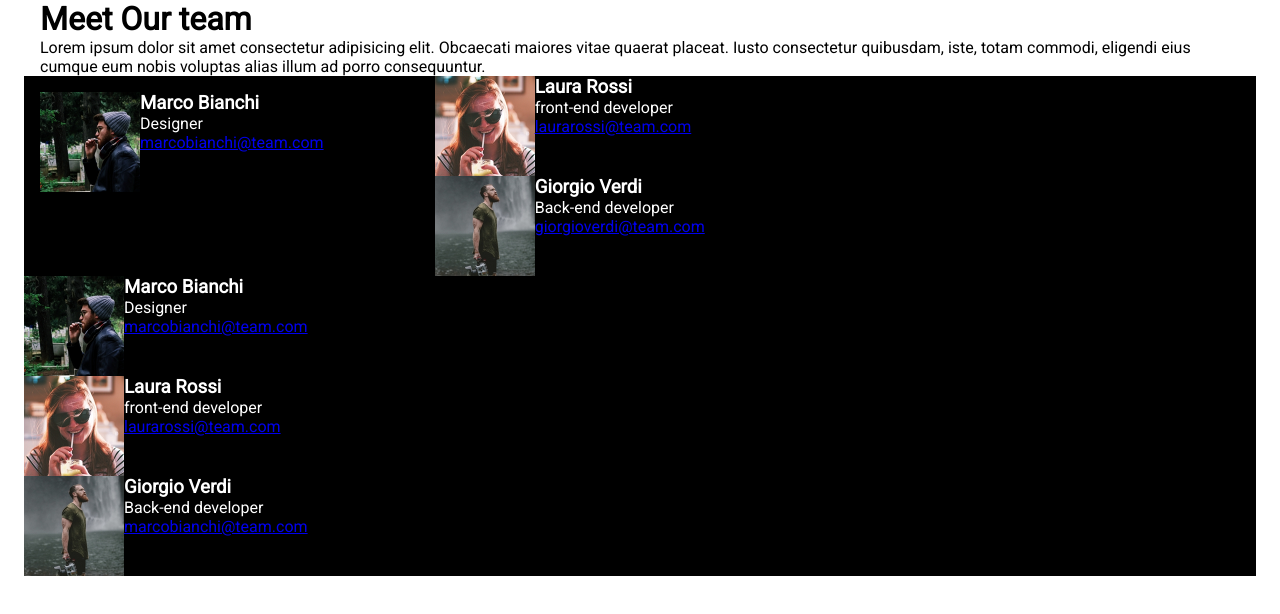
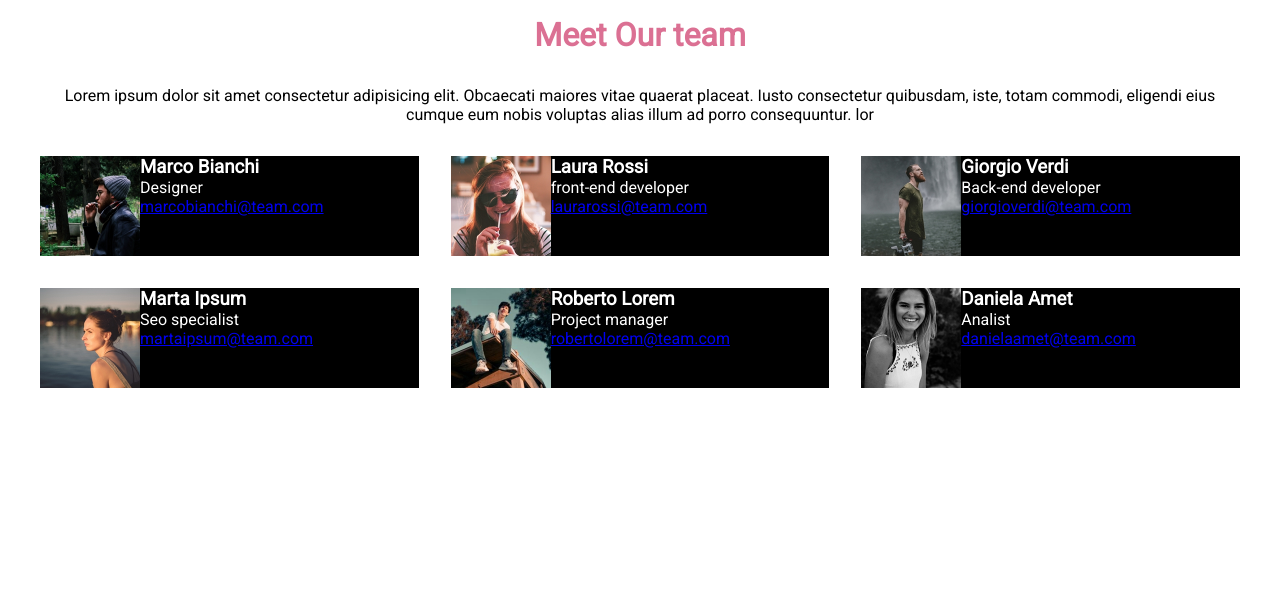
Before and after one commit to SabirHamza/html-css-float-cards, a plain HTML site: page index.html in a window 1280 px wide. Drawn offline with Linux system fonts and the light colour scheme.

Commit message:
work in progress

```diff
--- a/css/style.css
+++ b/css/style.css
@@ -11,10 +11,17 @@
     margin: auto;
 }
 
-.container::after{
-    content: '';
-    display: block;
-    clear: both;
+header{
+    text-align: center;
+}
+
+.title{
+    padding: 1rem;
+    color: palevioletred;
+}
+
+.lorem{
+    padding: 1rem;
 }
 
 img{
@@ -22,11 +29,13 @@ img{
     float: left;
 }
 
-span{
+.row::after{
+    content: '';
     display: block;
+    clear: both;
 }
 
-.row::after{
+.card::after{
     content: '';
     display: block;
     clear: both;
@@ -36,26 +45,17 @@ span{
     margin: 0 -1rem;
 }
 
-.column::after{
-    content: '';
-    display: block;
-    clear: both;
-}
-
 .column{
     width: calc(100% / 3);
     padding: 1rem;
     float: left;
 }
 
-.card::after{
-    content: '';
-    display: block;
-    clear: both;
-}
-
 .card{
-    height: 100px;
     color: white;
     background-color: black;
 }
+
+span, a{
+    display: block;
+}
--- a/index.html
+++ b/index.html
@@ -13,12 +13,12 @@
 </head>
 <body>
 
+    <header>
         <div class="container">
-        <header>
-            <h1>Meet Our team</h1>
+            <h1 class="title">Meet Our team</h1>
+            <p class="lorem">Lorem ipsum dolor sit amet consectetur adipisicing elit. Obcaecati maiores vitae quaerat placeat. Iusto consectetur quibusdam, iste, totam commodi, eligendi eius cumque eum nobis voluptas alias illum ad porro consequuntur. lor</p>
+        </div>
     </header>
-        <p>Lorem ipsum dolor sit amet consectetur adipisicing elit. Obcaecati maiores vitae quaerat placeat. Iusto consectetur quibusdam, iste, totam commodi, eligendi eius cumque eum nobis voluptas alias illum ad porro consequuntur.</p>
-    </div>
 
     <div class="container">
         <main>
@@ -31,12 +31,15 @@
                         <a href="#">marcobianchi@team.com</a>
                     </div>
                 </div>
+                <div class="column">
                     <div class="card">
                         <img src="./img/female1.png" alt="">
                         <h3>Laura Rossi</h3>
                         <span>front-end developer</span>
                         <a href="#">laurarossi@team.com</a>
                     </div>
+                </div>
+                <div class="column">
                     <div class="card">
                         <img src="./img/male2.png" alt="">
                         <h3>Giorgio Verdi</h3>
@@ -44,25 +47,32 @@
                         <a href="#">giorgioverdi@team.com</a>
                     </div>
                 </div>
+            </div>
 
             <div class="row">
+                <div class="column">
                     <div class="card">
-                    <img src="./img/male1.png" alt="">
-                    <h3>Marco Bianchi</h3>
-                    <span>Designer</span>
-                    <a href="#">marcobianchi@team.com</a>
+                        <img src="./img/female2.png" alt="">
+                        <h3>Marta Ipsum</h3>
+                        <span>Seo specialist</span>
+                        <a href="#">martaipsum@team.com</a>
                     </div>
+                </div>
+                <div class="column">
                     <div class="card">
-                    <img src="./img/female1.png" alt="">
-                    <h3>Laura Rossi</h3>
-                    <span>front-end developer</span>
-                    <a href="#">laurarossi@team.com</a>
+                        <img src="./img/male3.png" alt="">
+                        <h3>Roberto Lorem</h3>
+                        <span>Project manager</span>
+                        <a href="#">robertolorem@team.com</a>
                     </div>
+                </div>
+                <div class="column">
                     <div class="card">
-                    <img src="./img/male2.png" alt="">
-                    <h3>Giorgio Verdi</h3>
-                    <span>Back-end developer</span>
-                    <a href="#">marcobianchi@team.com</a>
+                        <img src="./img/female3.png" alt="">
+                        <h3>Daniela Amet</h3>
+                        <span>Analist</span>
+                        <a href="#">danielaamet@team.com</a>
+                    </div>
                 </div>
             </div>
         </main>
```
Lines whose indentation alone changed are shown as unchanged.
